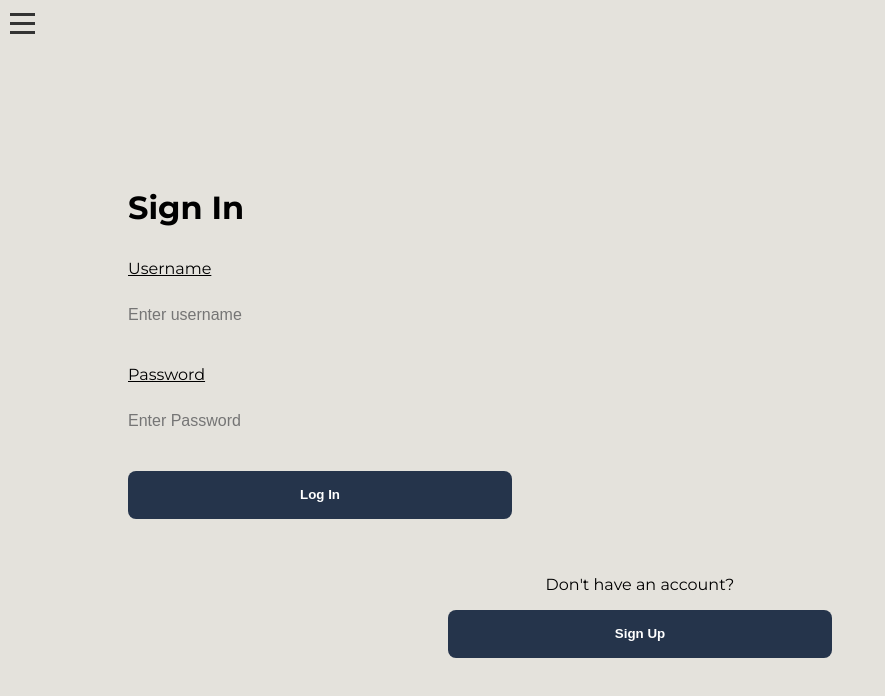
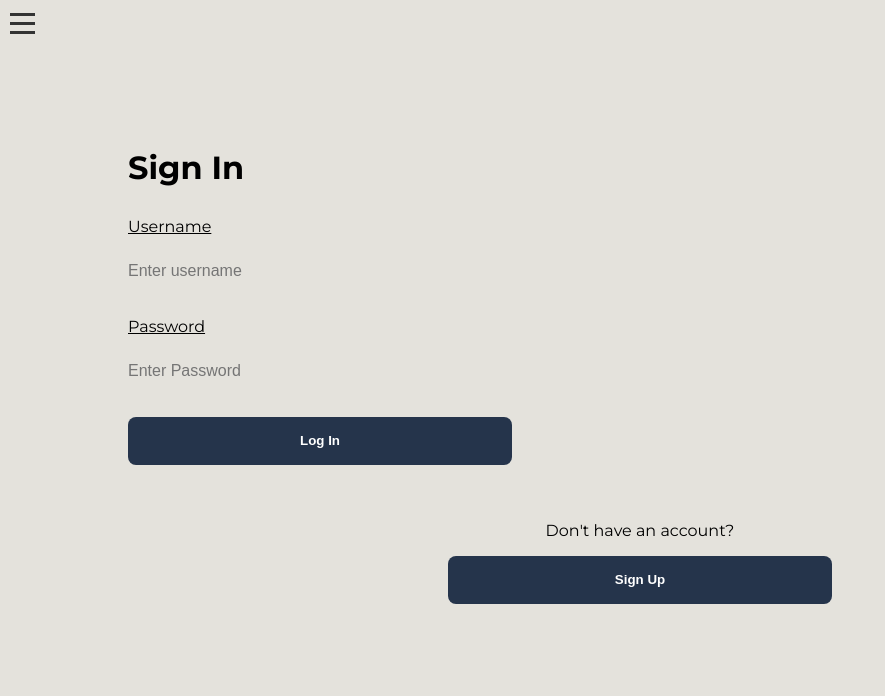
Before and after one commit to zackcinal/kubra-app-new, a React (Create React App) app: page /signin in a window 1280 px wide. Shown: the top 696 px of the page, without its empty margins (0-885 px from the left). Built offline with nearby package versions, Linux system fonts and the light colour scheme; the HTML template or start-up script is replaced by a standard one; a web font is replaced by a local one.

Commit message:
landing change

```diff
--- a/src/Screens/SignIn/signin.css
+++ b/src/Screens/SignIn/signin.css
@@ -1,9 +1,9 @@
 .signin-form {
-  margin-top: 15vh;
+  margin-top: 10vh;
   margin-left: 10vw;
   display: flex;
   flex-direction: column;
-  gap: 10px;
+  gap: 8px;
 }
 
 .signin-form input {
--- a/src/Screens/SignUp/signup.css
+++ b/src/Screens/SignUp/signup.css
@@ -8,6 +8,7 @@
 .home-form h1 {
   text-align: center;
   margin-top: 0;
+  margin-bottom: 0;
 }
 
 .home-form input {
```
